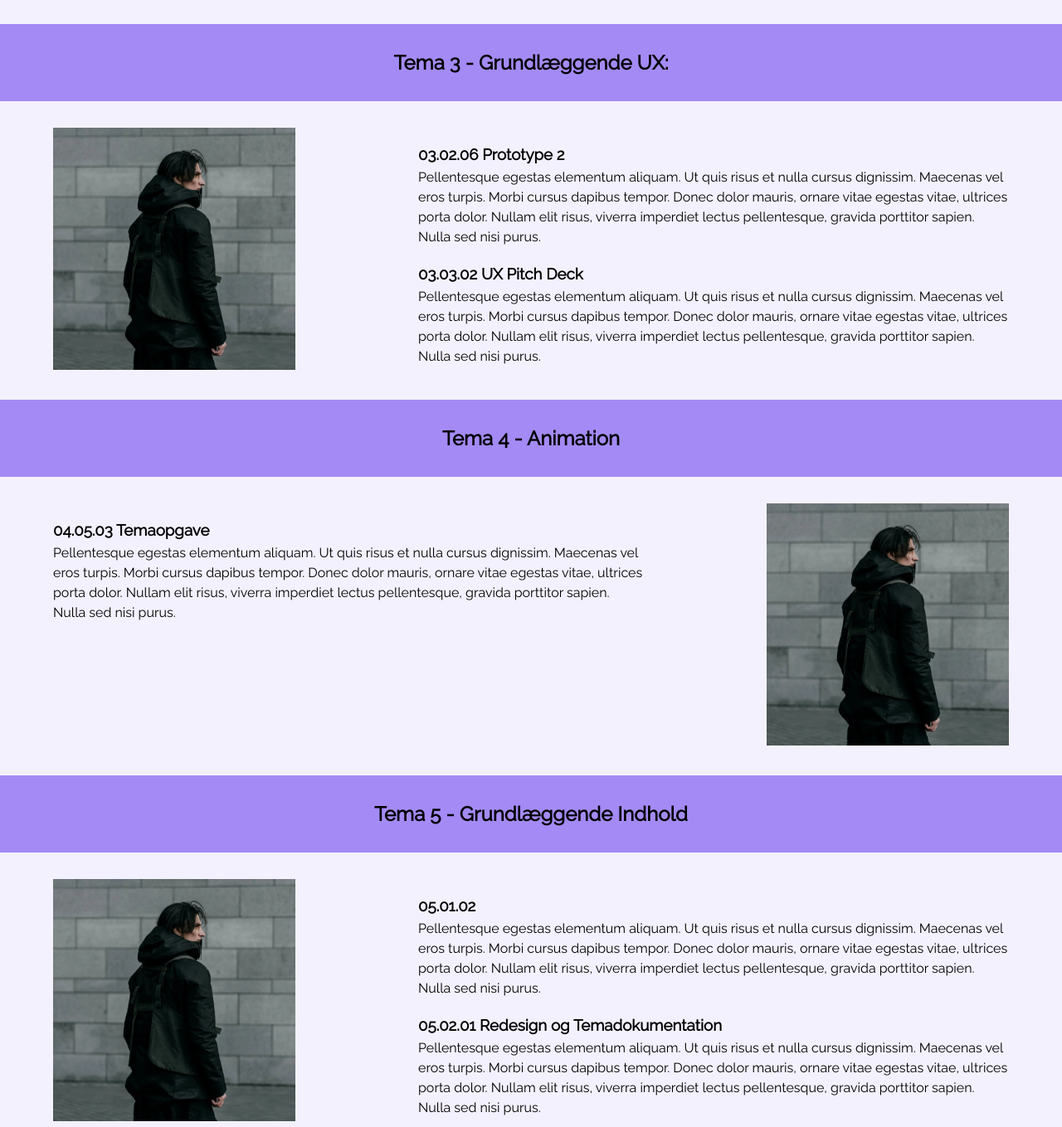
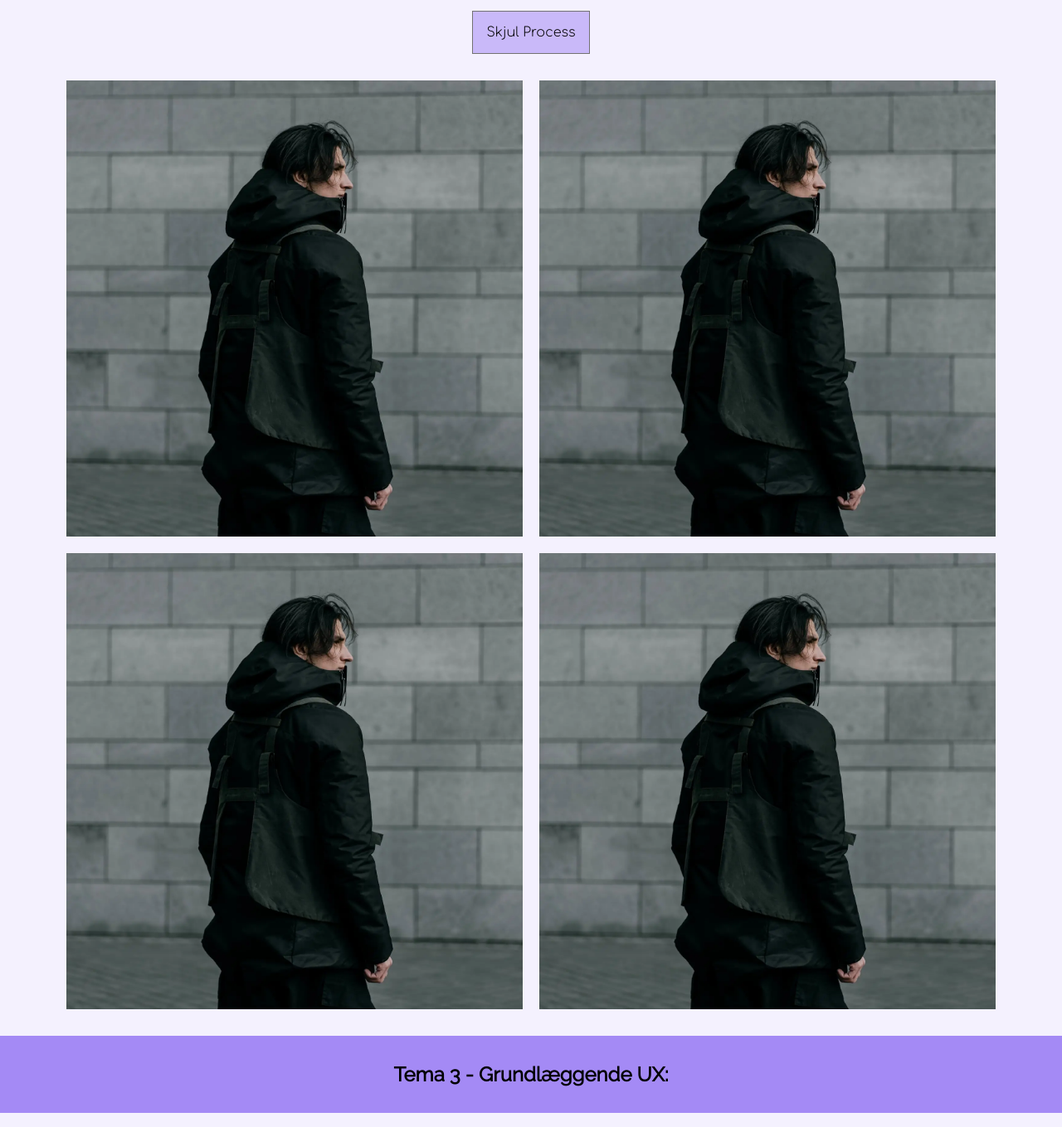
Before and after one commit to mari96j6/portfolio_site, a plain HTML site: page portfolio.html in a window 1280 px wide. Shown: the part 757-2116 px from the top of the page at 83% size. Drawn offline with Linux system fonts and the light colour scheme.

Commit message:
en knap virker

```diff
--- a/layout.css
+++ b/layout.css
@@ -14,6 +14,45 @@
     grid-template-columns: 1fr 2fr;
     gap: 1.25rem;
   }
+  .grid_4-4 {
+    display: grid;
+    grid-template-columns: repeat(2, 1fr);
+    gap: 1.25rem;
+    margin-right: 5rem;
+    margin-left: 5rem;
+    margin-top: 2rem;
+    margin-bottom: 2rem;
+  }
+
+  .billede1 {
+    display: grid;
+    grid-column-start: 1;
+    grid-column-end: 1;
+    grid-row-start: 1;
+    grid-row-end: 1;
+  }
+  .billede2 {
+    display: grid;
+    grid-column-start: 2;
+    grid-column-end: 2;
+    grid-row-start: 1;
+    grid-row-end: 1;
+  }
+  .billede3 {
+    display: grid;
+    grid-column-start: 1;
+    grid-column-end: 1;
+    grid-row-start: 2;
+    grid-row-end: 2;
+  }
+  .billede4 {
+    display: grid;
+    grid-column-start: 2;
+    grid-column-end: 2;
+    grid-row-start: 2;
+    grid-row-end: 2;
+  }
+
   .grid_1-1-1-1 {
     display: grid;
     grid-template-columns: repeat(4, 1fr);
--- a/portfolio.html
+++ b/portfolio.html
@@ -69,6 +69,15 @@
           <img src="img/image1.webp" alt="Tactical Wear" />
         </div>
       </div>
+      <button class="knap">Skjul Process</button>
+      <div class="process">
+        <div class="grid_4-4">
+          <img class="billede1" src="img/image1.webp" alt="Tactical Wear" />
+          <img class="billede2" src="img/image1.webp" alt="Tactical Wear" />
+          <img class="billede3" src="img/image1.webp" alt="Tactical Wear" />
+          <img class="billede4" src="img/image1.webp" alt="Tactical Wear" />
+        </div>
+      </div>
 
       <div class="opdel">
         <h2>Tema 3 - Grundlæggende UX:</h2>
@@ -96,6 +105,15 @@
           <img src="img/image1.webp" alt="Tactical Wear" />
         </div>
       </div>
+      <button class="knap">Skjul Process</button>
+      <div class="process">
+        <div class="grid_4-4">
+          <img class="billede1" src="img/image1.webp" alt="Tactical Wear" />
+          <img class="billede2" src="img/image1.webp" alt="Tactical Wear" />
+          <img class="billede3" src="img/image1.webp" alt="Tactical Wear" />
+          <img class="billede4" src="img/image1.webp" alt="Tactical Wear" />
+        </div>
+      </div>
 
       <div class="opdel">
         <h2>Tema 4 - Animation</h2>
@@ -113,6 +131,15 @@
         </div>
         <div class="col">
           <img src="img/image1.webp" alt="Tactical Wear" />
+        </div>
+      </div>
+      <button class="knap">Skjul Process</button>
+      <div class="process">
+        <div class="grid_4-4">
+          <img class="billede1" src="img/image1.webp" alt="Tactical Wear" />
+          <img class="billede2" src="img/image1.webp" alt="Tactical Wear" />
+          <img class="billede3" src="img/image1.webp" alt="Tactical Wear" />
+          <img class="billede4" src="img/image1.webp" alt="Tactical Wear" />
         </div>
       </div>
 
@@ -142,6 +169,15 @@
           <img src="img/image1.webp" alt="Tactical Wear" />
         </div>
       </div>
+      <button class="knap">Skjul Process</button>
+      <div class="process">
+        <div class="grid_4-4">
+          <img class="billede1" src="img/image1.webp" alt="Tactical Wear" />
+          <img class="billede2" src="img/image1.webp" alt="Tactical Wear" />
+          <img class="billede3" src="img/image1.webp" alt="Tactical Wear" />
+          <img class="billede4" src="img/image1.webp" alt="Tactical Wear" />
+        </div>
+      </div>
 
       <div class="opdel">
         <h2>Tema 6 - Portfolio Eksamen</h2>
@@ -161,7 +197,17 @@
           <img src="img/image1.webp" alt="Tactical Wear" />
         </div>
       </div>
+      <button class="knap">Skjul Process</button>
+      <div class="process">
+        <div class="grid_4-4">
+          <img class="billede1" src="img/image1.webp" alt="Tactical Wear" />
+          <img class="billede2" src="img/image1.webp" alt="Tactical Wear" />
+          <img class="billede3" src="img/image1.webp" alt="Tactical Wear" />
+          <img class="billede4" src="img/image1.webp" alt="Tactical Wear" />
+        </div>
+      </div>
     </main>
     <footer>Marius</footer>
+    <script src="script.js"></script>
   </body>
 </html>
--- /dev/null
+++ b/script.js
@@ -0,0 +1,10 @@
+const btn = document.querySelector("button");
+const show = document.querySelector(".process");
+const hide = document.querySelector(".process");
+
+function klikket() {
+  show.classList.toggle("show");
+  hide.classList.toggle("hide");
+}
+
+btn.addEventListener("mousedown", klikket);
--- a/stylesheet.css
+++ b/stylesheet.css
@@ -91,6 +91,14 @@ main {
   color: white;
   text-decoration: none;
   font-size: var(--space-md);
+}
+.forsidemenu a:hover {
+  color: rgb(171, 171, 171);
+}
+
+.menuui a:hover {
+  color: rgb(96, 96, 96);
+  transform: scale(1.25);
 }
 
 .menu1 {
@@ -216,7 +224,10 @@ main {
 
 .intro {
   text-align: center;
-  margin: 3rem;
+  margin-left: 3rem;
+  margin-right: 3rem;
+  margin-bottom: 3rem;
+  margin-top: 2rem;
   font-size: 3rem;
 }
 .intro p {
@@ -228,6 +239,28 @@ main {
   padding: 2rem;
   background: hsl(var(--violet), var(--saturation), 75%);
   text-align: center;
+}
+.hide {
+  display: none;
+}
+
+.knap {
+  background: hsl(var(--violet), var(--saturation), 85%);
+  border: 1px solid rgb(114, 114, 114);
+  color: black;
+  padding: 1rem;
+  cursor: pointer;
+  font-size: var(--space-sm);
+  font-family: "Comfortaa", cursive;
+
+  display: flex;
+  margin-left: auto;
+  margin-right: auto;
+  margin-bottom: 2rem;
+}
+
+.knap:hover {
+  background: hsl(var(--violet), var(--saturation), 75%);
 }
 
 @media (min-width: 600px) {
```
